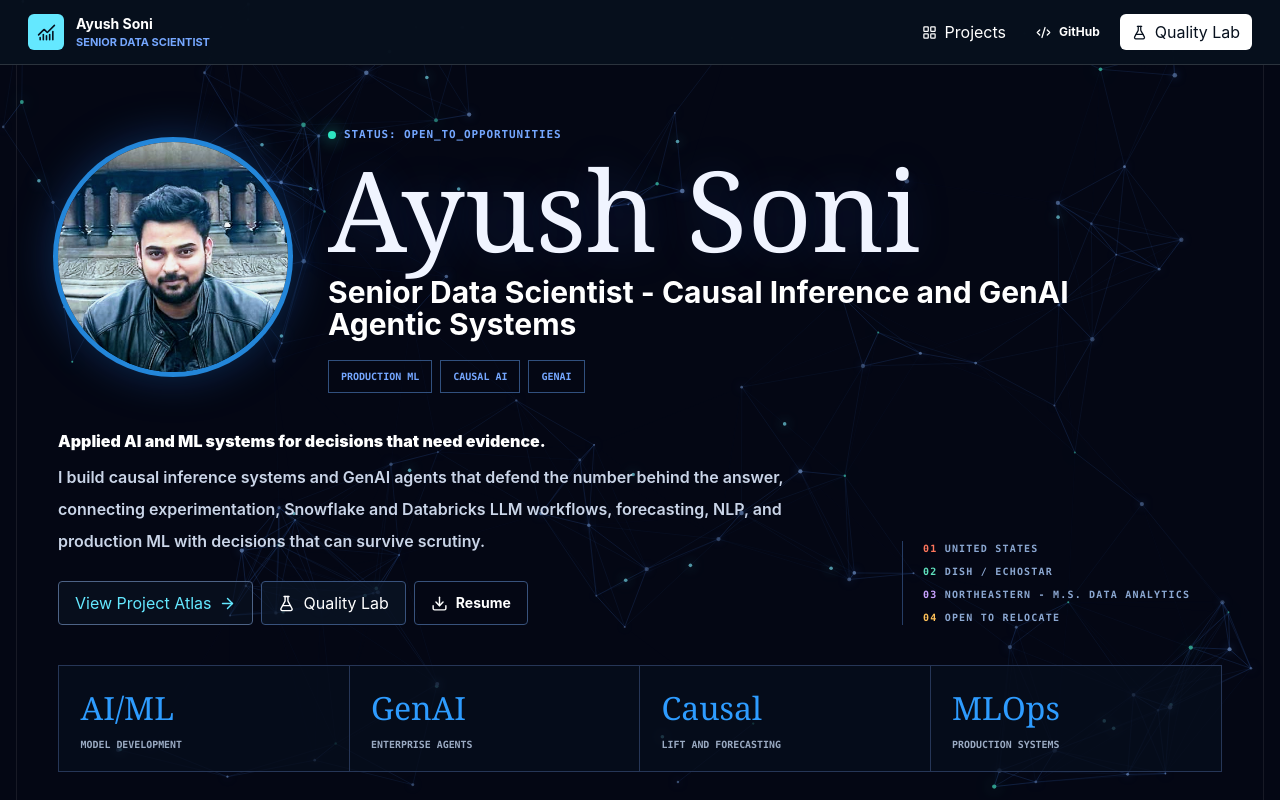
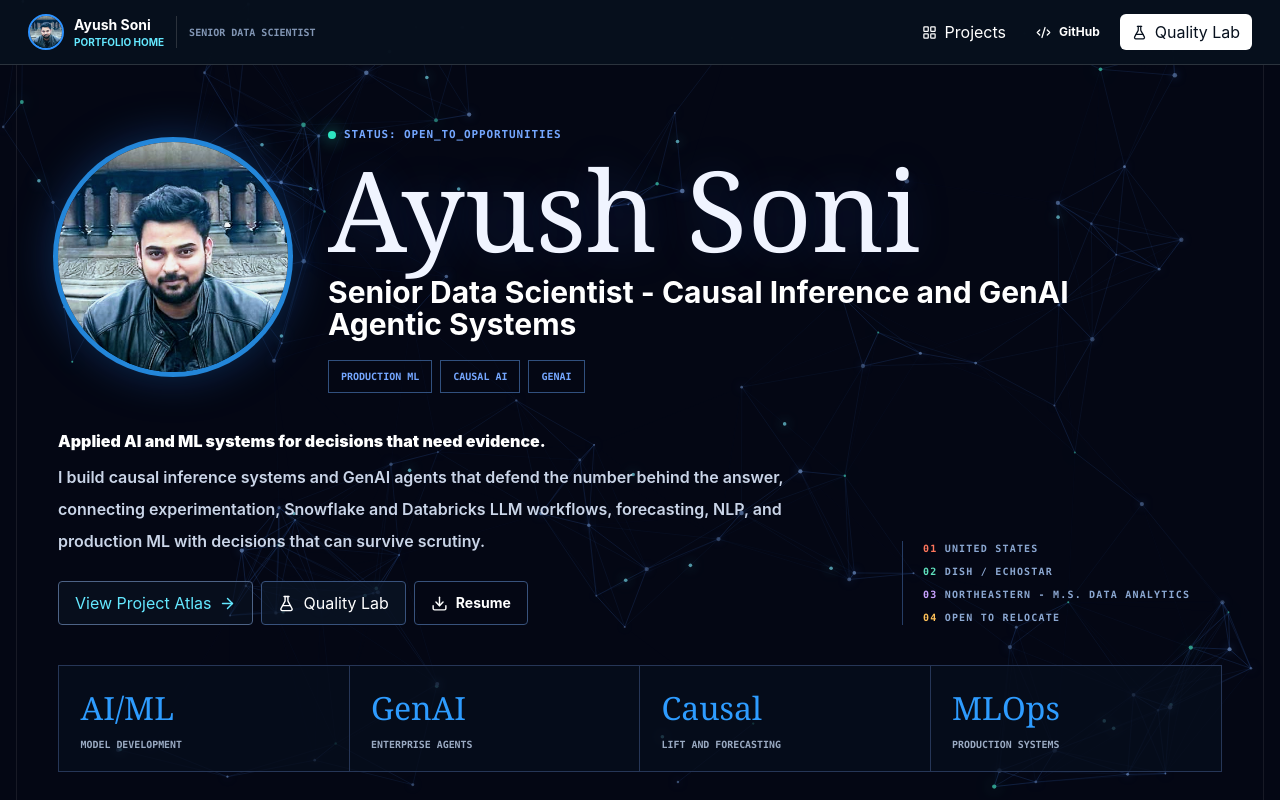
Before and after one commit to Ayush210895/ai-quality-lab, a React (Vite) app: page / in a window 1280 px wide. Shown: the top 800 px of the page. Built offline with nearby package versions, Linux system fonts and the light colour scheme.

Commit message:
Clarify creator navigation across portfolio

```diff
--- a/src/App.tsx
+++ b/src/App.tsx
@@ -579,6 +579,7 @@ function Workspace({ controls, children }: { controls: ReactNode; children: Reac
 }
 
 function QualityLabApp({ onExit }: { onExit: () => void }) {
+  const assetBase = import.meta.env.BASE_URL;
   const [active, setActive] = useState<ModuleId>("classification");
   const [resetKey, setResetKey] = useState(0);
   const [report, setReport] = useState<Report | null>(null);
@@ -611,10 +612,14 @@ function QualityLabApp({ onExit }: { onExit: () => void }) {
       <div className="relative z-10">
       <header className="sticky top-0 z-40 border-b border-white/15 bg-[#07101d]/95 text-white backdrop-blur-xl">
         <div className="mx-auto flex min-h-16 max-w-[1500px] items-center justify-between gap-3 px-4 md:px-7">
-          <button className="flex min-w-0 items-center gap-3 text-left" type="button" title="Return to Project Atlas" onClick={onExit}>
-            <span className="grid h-9 w-9 shrink-0 place-items-center rounded-[6px] bg-[#64e8ff] text-[#07101d]"><FlaskConical size={18} /></span>
-            <span className="min-w-0"><strong className="block truncate text-sm">AI Quality Lab</strong><span className="block truncate text-[10px] font-extrabold uppercase text-[#75a7ff]">Ayush Soni · Project Atlas</span></span>
-          </button>
+          <div className="flex min-w-0 items-center gap-3">
+            <button className="creator-home-link flex min-w-0 items-center gap-2.5 text-left" type="button" title="Open Ayush Soni portfolio home" onClick={onExit}>
+              <img className="h-9 w-9 shrink-0 rounded-full border-2 border-[#2d92ff] object-cover object-top" src={`${assetBase}assets/ayush-soni-headshot.jpg`} alt="" />
+              <span className="min-w-0"><strong className="block truncate text-sm">Ayush Soni</strong><span className="block truncate text-[10px] font-extrabold uppercase text-[#75a7ff]">Portfolio home</span></span>
+            </button>
+            <span className="hidden h-8 w-px bg-white/15 sm:block" aria-hidden="true" />
+            <span className="hidden font-mono text-[10px] font-bold uppercase text-[#8296b5] sm:block">AI Quality Lab</span>
+          </div>
           <div className="flex items-center gap-2">
             <span className="mr-1 hidden max-w-56 truncate text-xs text-[#9fb0c8] lg:block" title={report?.dataset}>{report?.dataset ?? "Preparing evaluation"}</span>
             <button className="hidden h-9 items-center gap-2 rounded-[6px] border border-[#324667] bg-[#0b1425] px-3 text-xs font-bold text-[#c8d4e6] hover:border-[#64e8ff] hover:text-white sm:inline-flex" type="button" onClick={() => setPaletteOpen(true)}><Command size={14} /> Workspaces <kbd className="rounded-[3px] border border-[#435777] px-1.5 py-0.5 font-mono text-[9px]">⌘K</kbd></button>
--- a/src/PortfolioSite.tsx
+++ b/src/PortfolioSite.tsx
@@ -6,7 +6,6 @@ import {
   ArrowUpRight,
   Boxes,
   CheckCircle2,
-  ChartNoAxesCombined,
   Code2,
   Cpu,
   Database,
@@ -263,12 +262,17 @@ export default function PortfolioSite({ project, view, onHome, onProjects, onOpe
 }
 
 function SiteHeader({ onHome, onProjects, onOpenLab, subtitle = "AI/ML Project Atlas" }: { onHome: () => void; onProjects: () => void; onOpenLab: () => void; light?: boolean; subtitle?: string }) {
+  const assetBase = import.meta.env.BASE_URL;
   return <header className="sticky top-0 z-30 border-b border-white/15 bg-[#07101d]/95 text-white backdrop-blur-xl">
     <div className="mx-auto flex min-h-16 max-w-[1500px] items-center justify-between gap-4 px-4 md:px-7">
-      <button type="button" className="flex min-w-0 items-center gap-3 text-left" onClick={onHome}>
-        <span className="grid h-9 w-9 shrink-0 place-items-center rounded-[6px] bg-[#64e8ff] text-[#07101d]"><ChartNoAxesCombined size={19} /></span>
-        <span className="min-w-0"><strong className="block truncate text-sm">Ayush Soni</strong><span className="block truncate text-[11px] font-bold uppercase text-[#75a7ff]">{subtitle}</span></span>
-      </button>
+      <div className="flex min-w-0 items-center gap-3">
+        <button type="button" className="creator-home-link flex min-w-0 items-center gap-2.5 text-left" onClick={onHome} title="Open Ayush Soni portfolio home">
+          <img className="h-9 w-9 shrink-0 rounded-full border-2 border-[#2d92ff] object-cover object-top" src={`${assetBase}assets/ayush-soni-headshot.jpg`} alt="" />
+          <span className="min-w-0"><strong className="block truncate text-sm">Ayush Soni</strong><span className="block truncate text-[10px] font-bold uppercase text-[#64e8ff]">Portfolio home</span></span>
+        </button>
+        <span className="hidden h-8 w-px bg-white/15 sm:block" aria-hidden="true" />
+        <span className="hidden font-mono text-[10px] font-bold uppercase text-[#8296b5] sm:block">{subtitle}</span>
+      </div>
       <nav className="flex items-center gap-2" aria-label="Portfolio navigation">
         <button className="inline-flex min-h-9 items-center gap-2 rounded-[6px] px-2.5 text-xs font-bold hover:bg-white/10" type="button" title="Browse all projects" onClick={onProjects}><LayoutGrid size={15} /><span className="hidden sm:inline">Projects</span></button>
         <a className="hidden min-h-9 items-center gap-2 rounded-[6px] px-3 text-xs font-bold hover:bg-white/10 sm:inline-flex" href="https://github.com/Ayush210895" target="_blank" rel="noreferrer"><Code2 size={15} /> GitHub</a>
--- a/src/index.css
+++ b/src/index.css
@@ -44,6 +44,17 @@ input[type="range"] { accent-color: #087e72; }
   color: #46545a;
 }
 .lab-icon-button:hover { background: #edf2f1; color: #142126; }
+
+.creator-home-link img {
+  transition: transform 180ms ease, border-color 180ms ease, box-shadow 180ms ease;
+}
+
+.creator-home-link:hover img,
+.creator-home-link:focus-visible img {
+  transform: scale(1.06);
+  border-color: #64e8ff;
+  box-shadow: 0 0 0 3px rgba(100, 232, 255, 0.12);
+}
 
 [aria-label="Evaluation metrics"] article:nth-child(5n + 1) { border-top: 3px solid var(--lab-accent); }
 [aria-label="Evaluation metrics"] article:nth-child(5n + 2) { border-top: 3px solid #2878a5; }
```
